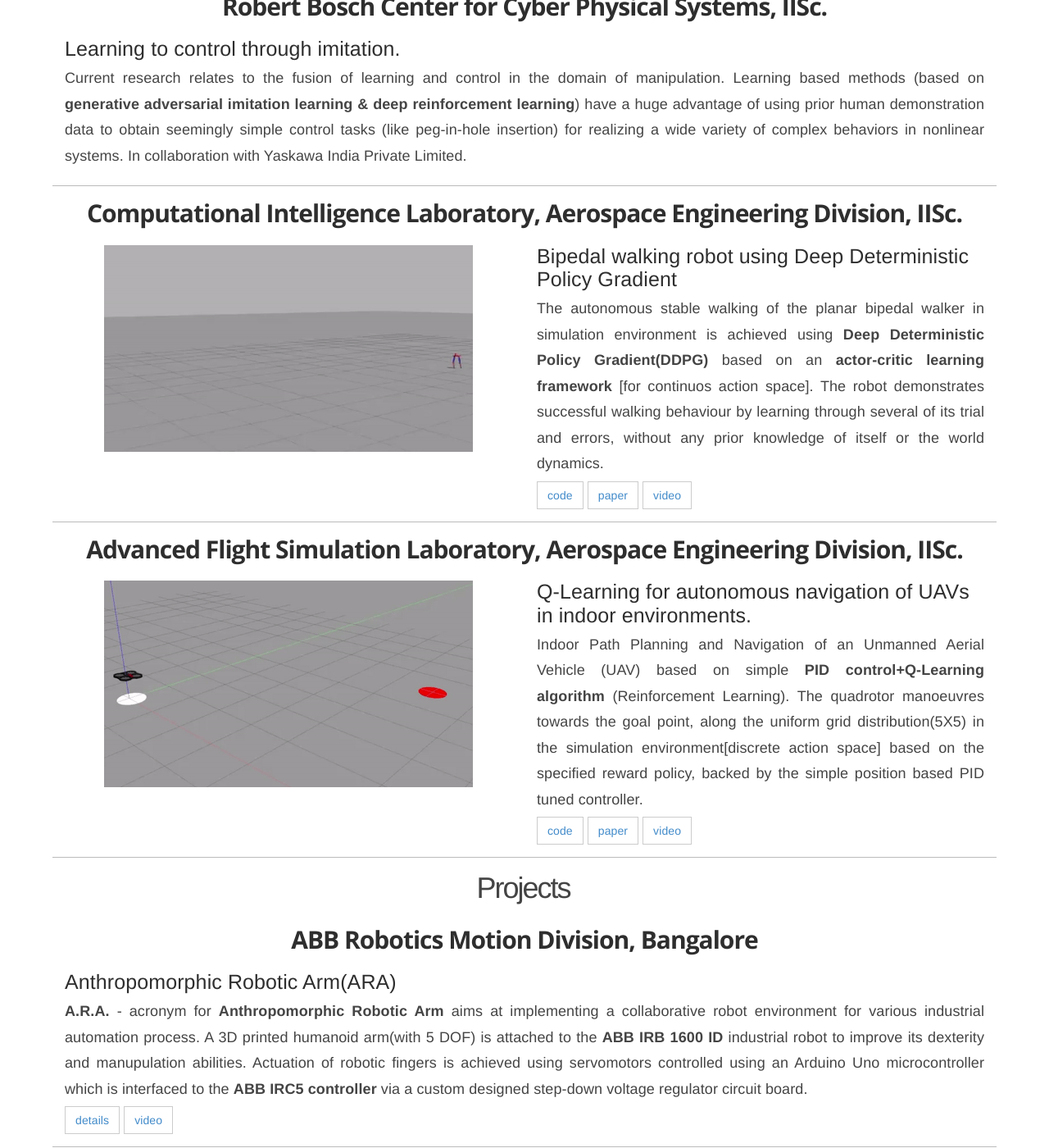
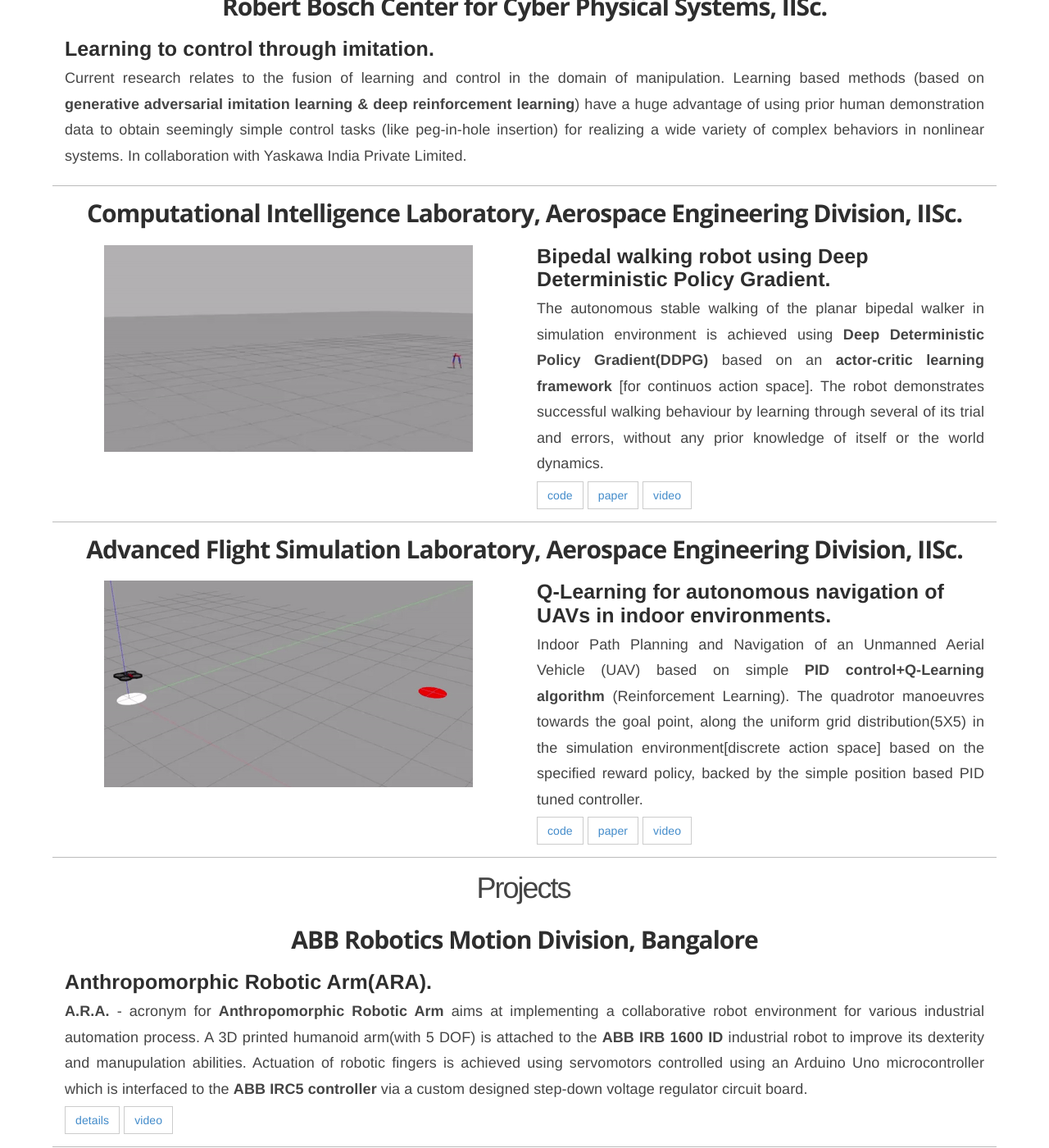
Before and after one commit to navuboy/navuboy.github.io, a Jekyll site: the page built from research.html, in a window 1280 px wide and 1400 px high, scrolled down 164 px. Shown: the whole window at 82% size. Built offline with Jekyll 4.4.1, drawn with Linux system fonts in a browser that asks for light colours; some web fonts are replaced.

Commit message:
Updated research.md

```diff
--- a/_includes/research.md
+++ b/_includes/research.md
@@ -16,7 +16,7 @@
 <div class="container-fluid">
   <div class="row">
     <div class="col-md-12">
-        <h3 class="rtitle">Learning to control through imitation.</h3>
+        <h3 class="rtitle"><b>Learning to control through imitation.</b></h3>
         <p style="text-align:justify">
         Current research relates to the fusion of learning and control in the domain of manipulation. Learning based methods (based on <strong>generative adversarial imitation learning & deep reinforcement learning</strong>) have a huge advantage of using prior human demonstration data to obtain seemingly simple control tasks (like peg-in-hole insertion) for realizing a wide variety of complex behaviors in nonlinear systems. In collaboration with Yaskawa India Private Limited.
         </p>
@@ -36,7 +36,7 @@
         <img class="rimg" src="{{ site.github.url }}/media/biped_trained.gif" />
     </div>
     <div class="col-md-6">
-        <h3 class="rtitle">Bipedal walking robot using Deep Deterministic Policy Gradient</h3>
+        <h3 class="rtitle"><b>Bipedal walking robot using Deep Deterministic Policy Gradient.</b></h3>
         <p style="text-align:justify">
         The autonomous stable walking of the planar bipedal walker in simulation environment is achieved using <strong>Deep Deterministic Policy Gradient(DDPG)</strong> based on an <strong>actor-critic learning framework</strong> [for continuos action space]. The robot demonstrates successful walking behaviour by learning through several of its trial and errors, without any prior knowledge of itself or the world dynamics.
         </p>
@@ -57,7 +57,7 @@
         <img class="rimg" src="{{ site.github.url }}/media/drone_qlearning.gif" />
     </div>
     <div class="col-md-6">
-        <h3 class="rtitle">Q-Learning for autonomous navigation of UAVs in indoor environments.</h3>
+        <h3 class="rtitle"><b>Q-Learning for autonomous navigation of UAVs in indoor environments.</b></h3>
         <p style="text-align:justify">
         Indoor Path Planning and Navigation of an Unmanned Aerial Vehicle (UAV) based on simple <strong>PID control+Q-Learning algorithm</strong> (Reinforcement Learning). The quadrotor manoeuvres towards the goal point, along the uniform grid distribution(5X5) in the simulation environment[discrete action space] based on the specified reward policy, backed by the simple position based PID tuned controller.
         </p>
@@ -77,7 +77,7 @@
 <div class="container-fluid">
   <div class="row">
     <div class="col-md-12">
-        <h3 class="rtitle">Anthropomorphic Robotic Arm(ARA)</h3>
+        <h3 class="rtitle"><b>Anthropomorphic Robotic Arm(ARA).</b></h3>
         <p style="text-align:justify">
         <strong>A.R.A.</strong> - acronym for <strong>Anthropomorphic Robotic Arm</strong> aims at implementing a collaborative robot environment for various  industrial automation process. A 3D printed humanoid arm(with 5 DOF) is attached to the <strong>ABB IRB 1600 ID</strong> industrial robot to improve its dexterity and manupulation abilities. Actuation of robotic fingers is achieved using servomotors controlled using an Arduino Uno microcontroller which is interfaced to the <strong>ABB IRC5 controller</strong> via a custom designed step-down voltage regulator circuit board.
         </p>
```
